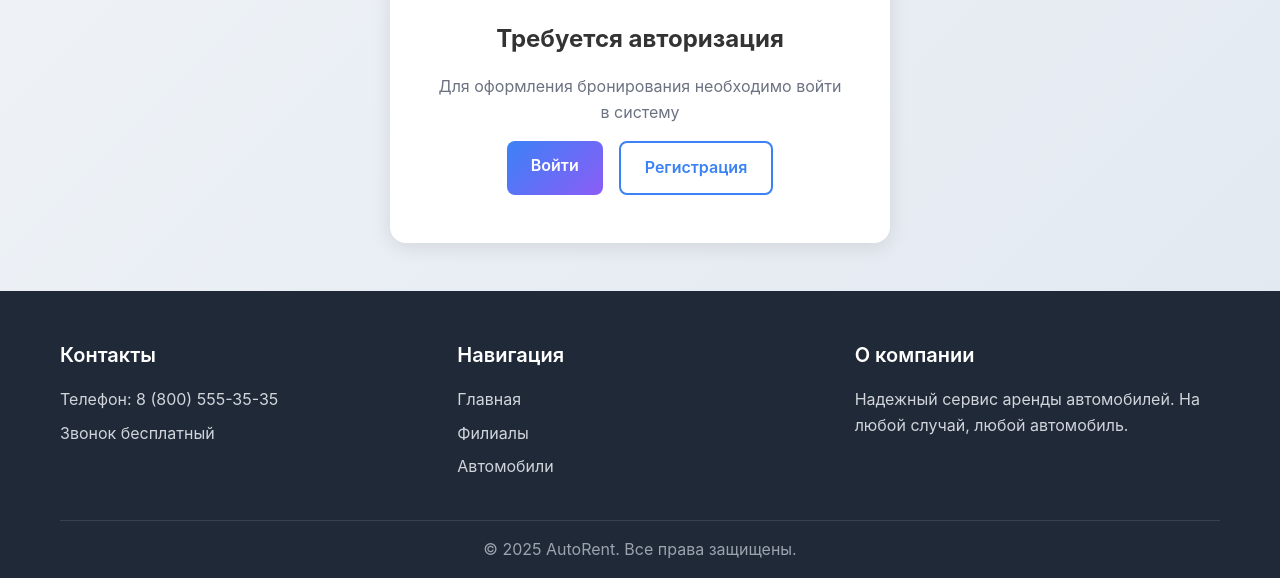
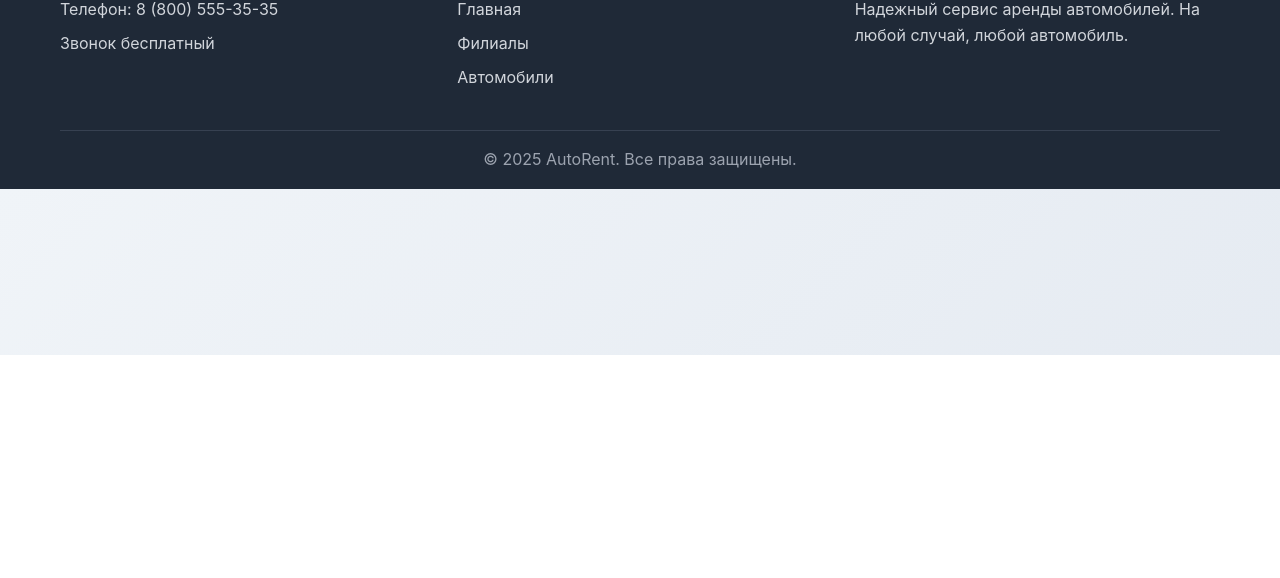
Before and after one commit to EVGENchiKKK/Car-rental, a plain HTML site: page booking.html in a window 1280 px wide. Shown: the part 445-1023 px from the top of the page. After the commit the page ends 800 px from the top, so only its background shows below. Drawn offline with Linux system fonts and the light colour scheme.

Commit message:
Add files via upload

```diff
--- a/booking.html
+++ b/booking.html
@@ -447,7 +447,7 @@
     <div class="content-section">
         <div class="container">
             <!-- Auth required message -->
-            <div id="authRequired" class="text-center" style="display: none;">
+            <!-- <div id="authRequired" class="text-center" style="display: none;">
                 <div class="card" style="max-width: 500px; margin: 0 auto; padding: 3rem;">
                     <div style="font-size: 4rem; margin-bottom: 1rem;">⚠️</div>
                     <h2>Требуется авторизация</h2>
@@ -457,7 +457,7 @@
                         <a href="register.html" class="btn btn-outline">Регистрация</a>
                     </div>
                 </div>
-            </div>
+            </div> -->
 
             <!-- Booking content -->
             <div id="bookingContent" style="display: none;">
@@ -780,12 +780,6 @@
                     <a href="#" onclick="logout()" class="btn btn-outline">Выйти</a>
                 `;
                 document.getElementById('bookingContent').style.display = 'block';
-            } else {
-                document.getElementById('userMenu').innerHTML = `
-                    <a href="login.html" class="btn btn-outline">Войти</a>
-                    <a href="register.html" class="btn btn-primary">Регистрация</a>
-                `;
-                document.getElementById('authRequired').style.display = 'block';
             }
         }
 
```
